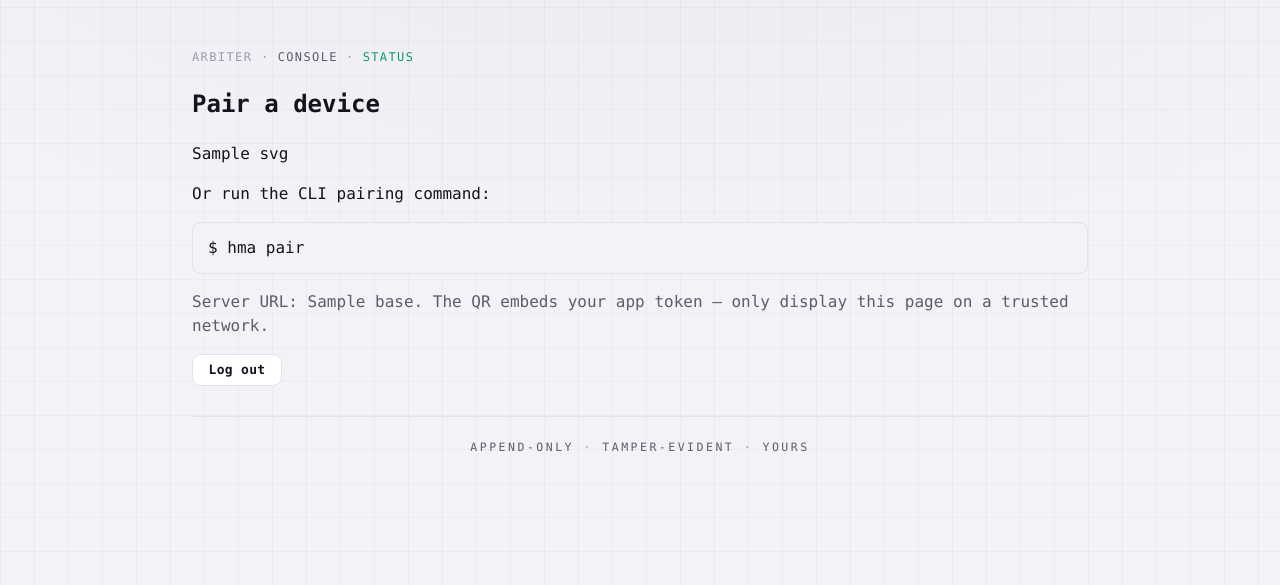
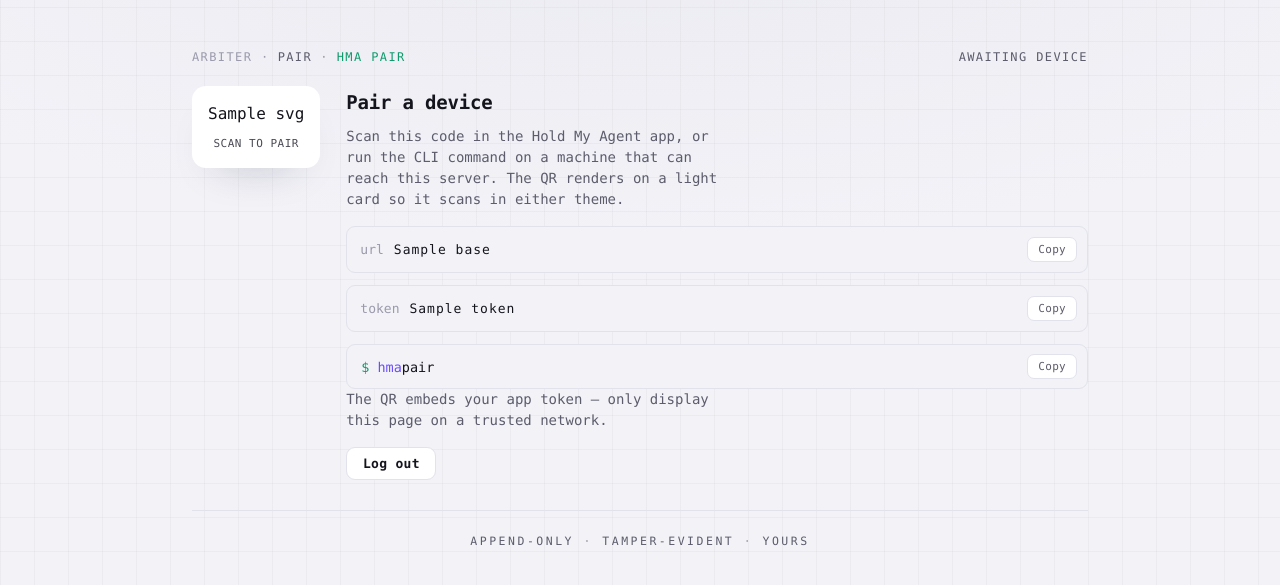
Before and after one commit to holdmyagent/arbiter, a FastAPI app: template server/arbiter/web/templates/pair.html in a window 1280 px wide. Shown: the part 61-646 px from the top of the page. Run offline with FastAPI, Linux system fonts and the light colour scheme; the template is opened without the code that fills it: most values are stand-ins (such as "Sample title", 1, 10 or a date in 2020); parts of the project's set-up code (start-up, migrations or seed data) failed here and were passed over.

Commit message:
fix(pair): QR on a light card with explicit module colors; copyable url/token/command

```diff
--- a/server/arbiter/web/__init__.py
+++ b/server/arbiter/web/__init__.py
@@ -98,9 +98,11 @@
         base = f"http://{local_ip()}:{cfg.server.port}"
         payload = build_pairing_payload(base, cfg.auth.app_token)
         buf = io.BytesIO()
-        segno.make(payload).save(buf, kind="svg", xmldecl=False, nl=False, scale=4)
+        segno.make(payload).save(buf, kind="svg", xmldecl=False, nl=False, scale=4,
+                                  dark="#000000", light="#ffffff", border=4)
         return TEMPLATES.TemplateResponse(request, "pair.html", {
             "svg": buf.getvalue().decode(), "base": base,
+            "token": cfg.auth.app_token,
             "csrf": csrf_token(cfg, sv)})
 
     @r.get("/requests", response_class=HTMLResponse)
--- a/server/arbiter/web/templates/pair.html
+++ b/server/arbiter/web/templates/pair.html
@@ -1,15 +1,23 @@
 {% extends "base.html" %}{% block title %}Pair — Hold My Agent{% endblock %}
+{% block page_label %}PAIR{% endblock %}
+{% block page_cmd %}hma pair{% endblock %}
+{% block page_count %}awaiting device{% endblock %}
 {% block content %}
-<section class="card">
-  <h1>Pair a device</h1>
-  <div class="qr">{{ svg | safe }}</div>
-  <p>Or run the CLI pairing command:</p>
-  <pre class="mono">$ hma pair</pre>
-  <p class="muted">Server URL: <code>{{ base }}</code>. The QR embeds your app token —
-     only display this page on a trusted network.</p>
-  <form method="post" action="/dashboard/logout">
-    <input type="hidden" name="csrf" value="{{ csrf }}">
-    <button type="submit" class="btn">Log out</button>
-  </form>
-</section>
+<div class="pair-grid">
+  <div>
+    <div class="qr-card">{{ svg | safe }}<div class="qr-cap">SCAN TO PAIR</div></div>
+  </div>
+  <div class="pair-copy">
+    <h2>Pair a device</h2>
+    <p>Scan this code in the Hold My Agent app, or run the CLI command on a machine that can reach this server. The QR renders on a light card so it scans in either theme.</p>
+    <div class="field"><span class="k">url</span><span class="v">{{ base }}</span><button class="copy-btn" type="button" data-copy="{{ base }}" title="Copy URL">Copy</button></div>
+    <div class="field"><span class="k">token</span><span class="v">{{ token }}</span><button class="copy-btn" type="button" data-copy="{{ token }}" title="Copy token">Copy</button></div>
+    <div class="cmd-inline"><span class="d">$</span><span class="hma">hma</span> pair<button class="copy-btn" type="button" data-copy="hma pair" title="Copy command">Copy</button></div>
+    <p class="muted">The QR embeds your app token — only display this page on a trusted network.</p>
+    <form method="post" action="/dashboard/logout">
+      <input type="hidden" name="csrf" value="{{ csrf }}">
+      <button class="btn" type="submit">Log out</button>
+    </form>
+  </div>
+</div>
 {% endblock %}
```
